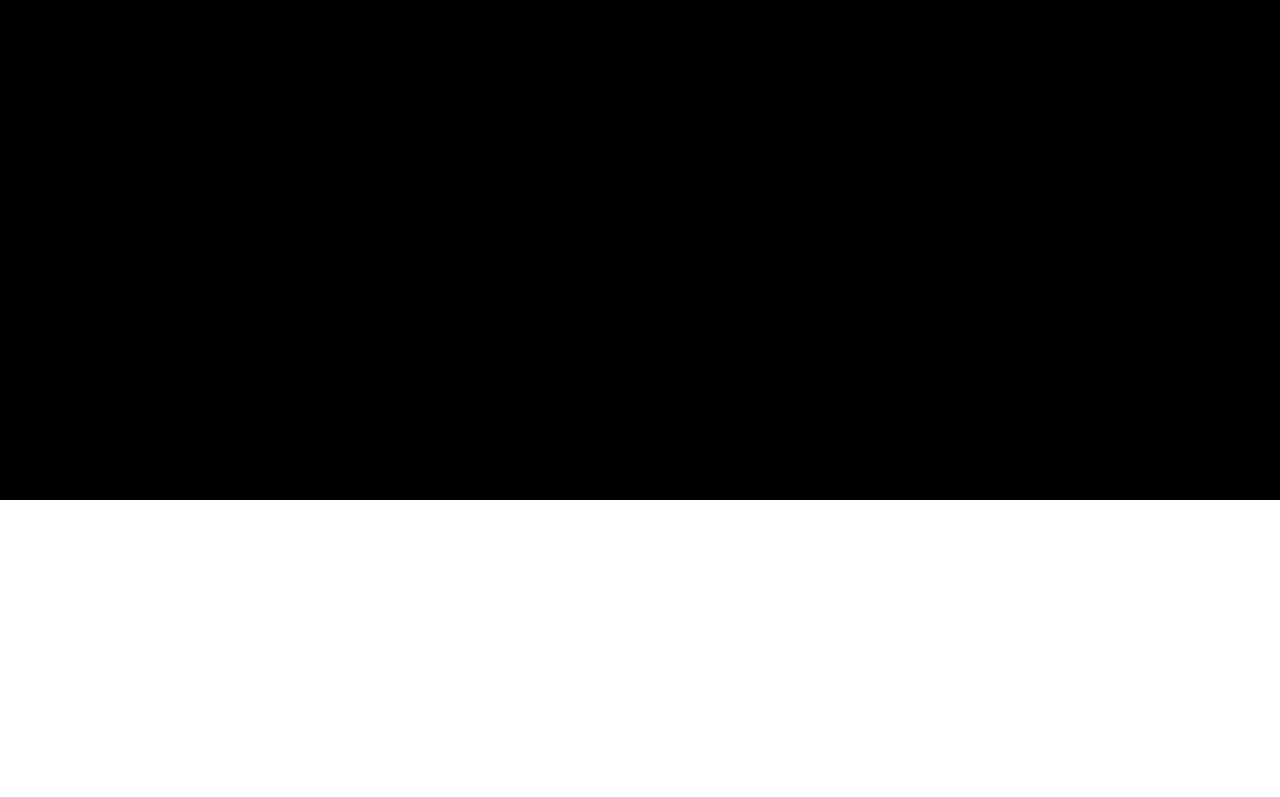
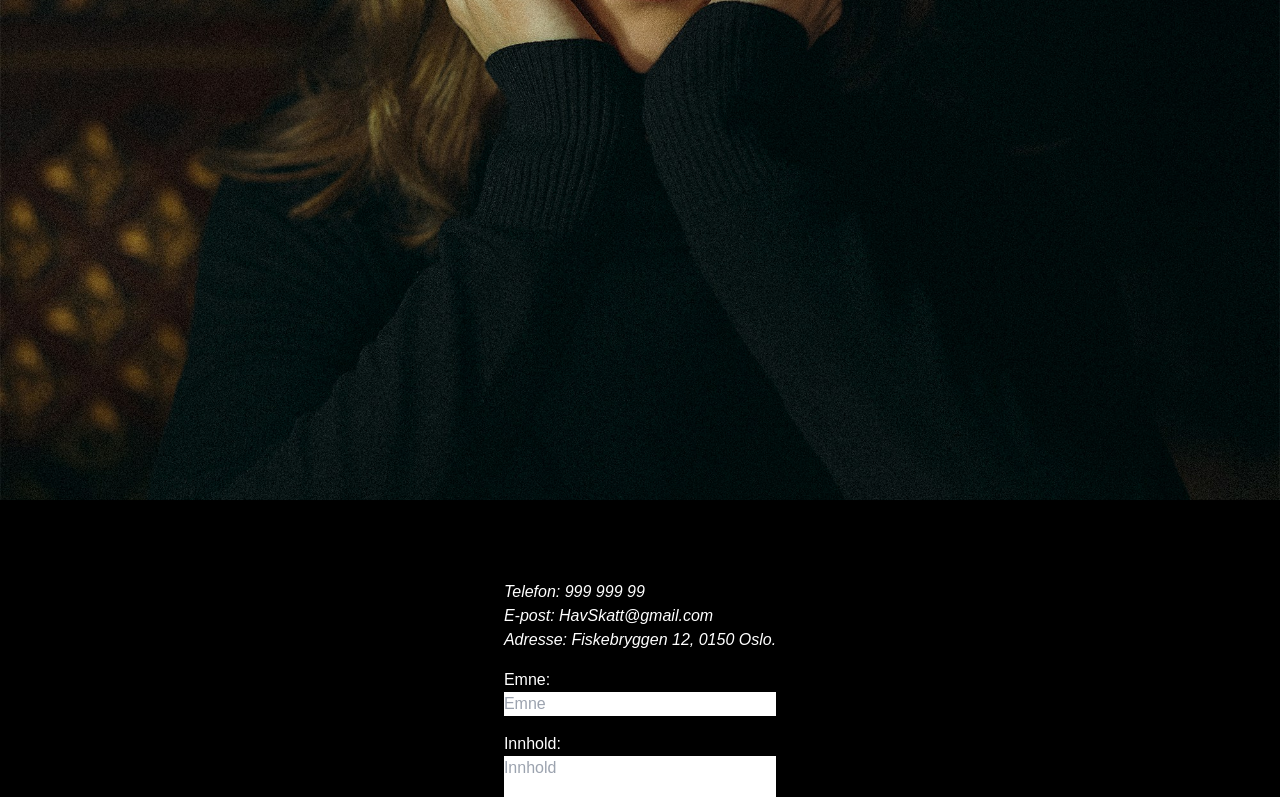
Before and after one commit to MartinPettersen/salty_mariner_nuxt_practice, a Nuxt app: page /contact in a window 1280 px wide. Shown: the part 300-1097 px from the top of the page. Before the commit the page ends 800 px from the top, so only its background shows below. Built offline with nearby package versions, Linux system fonts and the light colour scheme; a web font is replaced by a local one.

Commit message:
add contact page

```diff
--- a/pages/contact.vue
+++ b/pages/contact.vue
@@ -1,3 +1,80 @@
+<script lang="ts" setup>
+
+import { ref } from "vue"
+import firstImage from "~/assets/mahdi-chaghari-rPrGDIe3NsE-unsplash.jpg";
+import secondImage from "~/assets/mahdi-chaghari-KnKo-xq6aUo-unsplash.jpg";
+
+
+const subject = ref("");
+  const content = ref("");
+  const email = ref("");
+  const name = ref("");
+
+const submitMessage = () => {
+    console.log("submitting ;)")
+}
+
+</script>
+
 <template>
-    <div>Kontakt oss</div>
+        <ImageCard :imageUrl="firstImage" alt="fisk på tallerken">
+            <div class="flex item-end justify-center">
+        <div class="flex items-center  justify-center  w-[100%] ">
+          <div class="flex flex-col space-y-4">
+            <address>
+              <p>Telefon: 999 999 99</p>
+              <p>E-post: HavSkatt@gmail.com</p>
+              <p>Adresse: Fiskebryggen 12, 0150 Oslo.</p>
+            </address>
+            <form aria-labelledby="contact-form" class="space-y-4">
+              <div>
+                <label for="subject">Emne:</label>
+                <input
+                  id="subject"
+                  class="w-full"
+                  placeholder="Emne"
+                  v-model="subject"
+                />
+              </div>
+              <div>
+                <label for="content">Innhold:</label>
+                <textarea
+                  id="content"
+                  class="w-full h-20"
+                  placeholder="Innhold"
+                  v-model="content"
+                />
+              </div>
+              <div>
+                <label for="subject">Navn:</label>
+                <input
+                  id="name"
+                  class="w-full"
+                  placeholder="Name"
+                  v-model="name"
+                />
+              </div>
+              <div>
+                <label for="email">E-post:</label>
+                <input
+                  id="email"
+                  class="w-full "
+                  placeholder="Din epost"
+                  v-model="email"
+                />
+              </div>
+              <div class="w-full flex items-center justify-center pt-8">
+                <button
+                @click="submitMessage"
+                  type="submit"
+                  class="bg-slate-700 p-2 flex items-center justify-center w-[66%]"
+                >
+                  <p class="font-bold text-lg">Send</p>
+                </button>
+              </div>
+            </form>
+          </div>
+        </div>
+      </div>
+    </ImageCard>
 </template>
```
Also changed, not shown: pages/about.vue (+8 -5 lines), pages/index.vue (+76 -21 lines), tailwind.config.js (+3 -4 lines), assets/mahdi-chaghari-KnKo-xq6aUo-unsplash.jpg (added), assets/mahdi-chaghari-rPrGDIe3NsE-unsplash.jpg (added).
